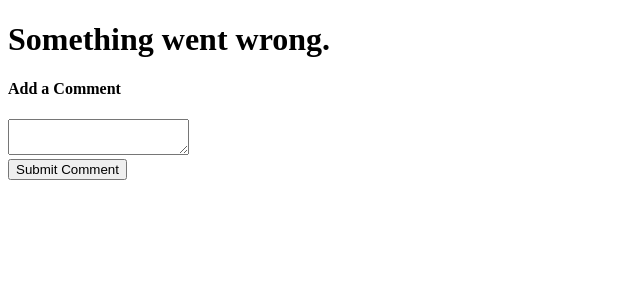
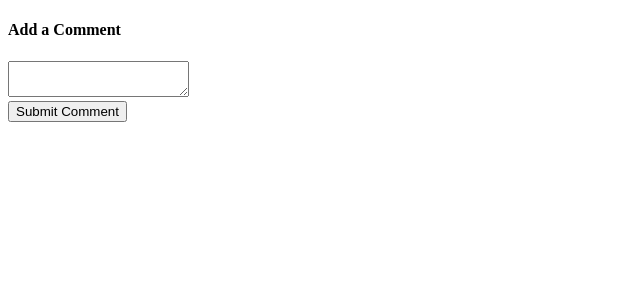
Before and after one commit to HarshaPrajapati601/testing-jest-react, a React (Create React App) app: page / in a window 1280 px wide. Shown: the top 300 px of the page, without its empty margins (0-640 px from the left). Built offline with nearby package versions, Linux system fonts and the light colour scheme.

Commit message:
Error changes

```diff
--- a/src/components/CommentBox.js
+++ b/src/components/CommentBox.js
@@ -7,7 +7,7 @@ class CommentBox extends Component {
     constructor(props) {
         super(props);
         this.state = {
-            comment: ''
+            comment: null
         }
     }
 
@@ -28,7 +28,7 @@ class CommentBox extends Component {
 
     render() {
         const {comment} = this.state;
-        if (comment === 'hp') {
+        if (comment === '') {
             // Simulate an error!
             throw new Error('I crashed!');
           }
--- a/src/components/MyErrorBoundary.js
+++ b/src/components/MyErrorBoundary.js
@@ -24,7 +24,7 @@ class MyErrorBoundary extends React.Component {
     render() {
         return (
             <>
-            {this.state.errorMessage === '' && <p><h1>Something went wrong.</h1></p>}
+            {this.state.errorMessage !== '' && <p><h1>Something went wrong.</h1></p>}
             {this.props.children}
 
             </>
```
